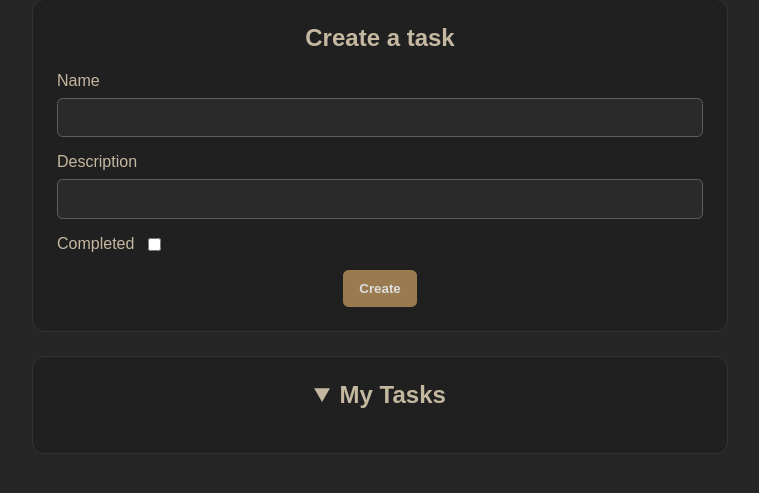
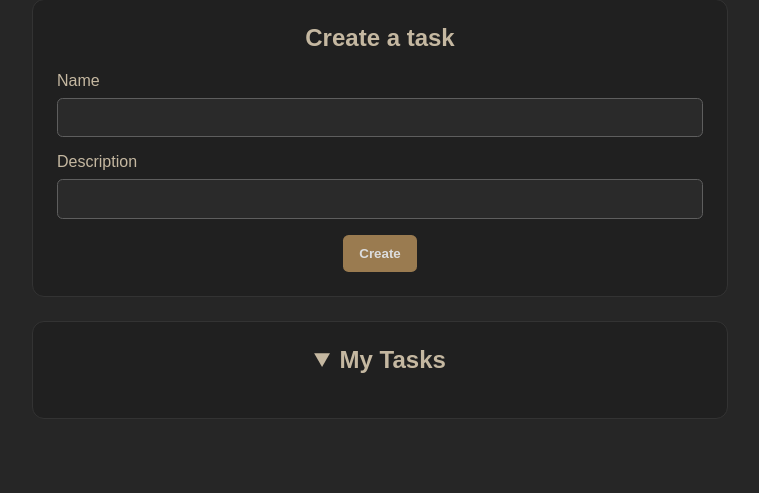
Before and after one commit to luisfnm007/personal_api, a FastAPI app: page / in a window 1280 px wide. Shown: the part 118-611 px from the top of the page, without its empty margins (260-1019 px from the left). Run offline with FastAPI, Linux system fonts and the light colour scheme; data that the repository does not hold is empty.

Commit message:
feat: make completed false by deafult

```diff
--- a/static/app.js
+++ b/static/app.js
@@ -15,7 +15,7 @@ document
     const form = {
       name: document.getElementById("name").value,
       description: document.getElementById("description").value,
-      completed: document.getElementById("completed").checked,
+      completed: false,
     };
 
     try {
--- a/templates/index.html
+++ b/templates/index.html
@@ -30,11 +30,6 @@
             <input type="text" id="description" name="task_description" />
           </div>
 
-          <div class="field-group checkbox-field">
-            <label for="completed">Completed</label>
-            <input type="checkbox" id="completed" name="task_status" />
-          </div>
-
           <button id="create-task" type="submit">Create</button>
 
           <dialog id="message-dialog">
```
